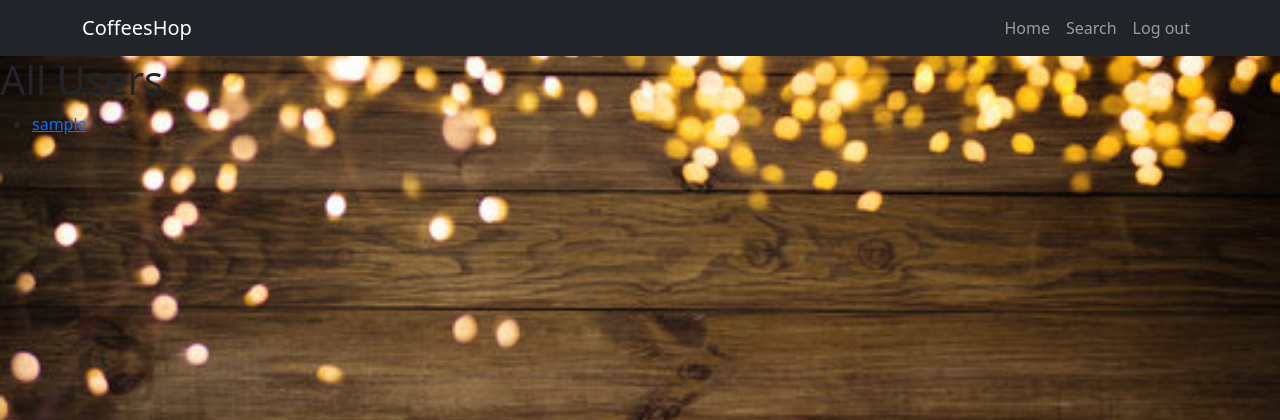
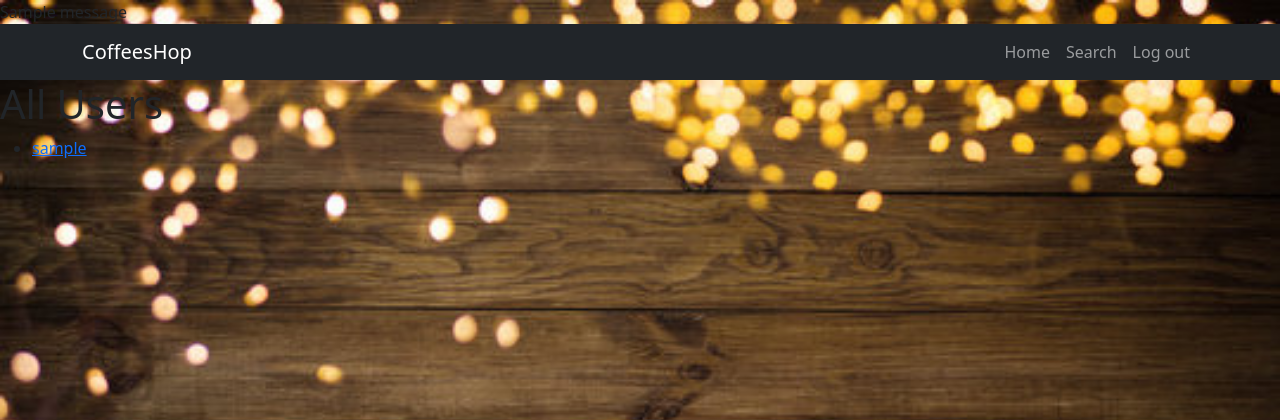
Before and after one commit to emcchen/CoffeesHop-Project, a Flask app: page /users in a window 1280 px wide. Shown: the top 420 px of the page. Run offline with Flask 2, Linux system fonts and the light colour scheme; tables that the repository leaves empty hold one stand-in row (values such as "Sample post"); one stand-in notice (Sample message) is shown.

Commit message:
fixed flash messages not appearing

```diff
--- a/templates/base.html
+++ b/templates/base.html
@@ -15,13 +15,18 @@
 </head>
 
 <body>
+    <!-- Show flashed messages -->
+        {% with messages = get_flashed_messages() %}
+            {% for message in messages %}
+                <div class="flashed_messages"> {{ message }} </div>
+            {% endfor %}
+        {% endwith %}
+    </div>
+
     {% block content %}
-            {% for msg in get_flashed_messages() %}
-            <p class="flash-msg">
-                {{ msg }}
-            </p>
-            {% endfor %}
     {% endblock %}
+
+
 
     <!-- Bootstrap JavaScript Bundle with Popper (a Bootstrap dependency for popovers) -->
     <script src="https://cdn.jsdelivr.net/npm/bootstrap@5.1.3/dist/js/bootstrap.bundle.min.js"
```
Lines whose indentation alone changed are shown as unchanged.
